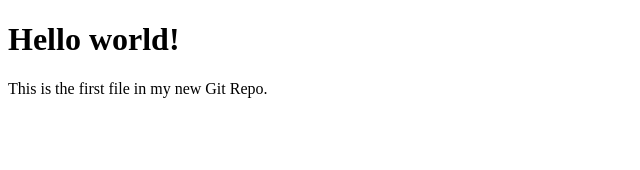
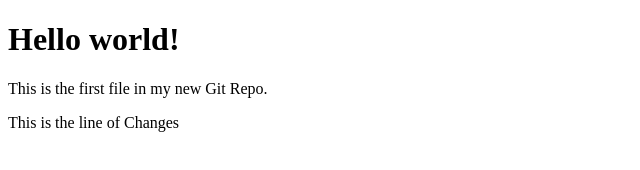
Before and after one commit to akash0578/jshelloword, a plain HTML site: page index.html in a window 1280 px wide. Shown: the whole page, without its empty margins (0-640 px from the left). Drawn offline with Linux system fonts and the light colour scheme.

Commit message:
Updated index.html

```diff
--- a/index.html
+++ b/index.html
@@ -7,6 +7,6 @@
 
 <h1>Hello world!</h1>
 <p>This is the first file in my new Git Repo.</p>
-
+<p>This is the line of Changes</p>
 </body>
 </html>
```
